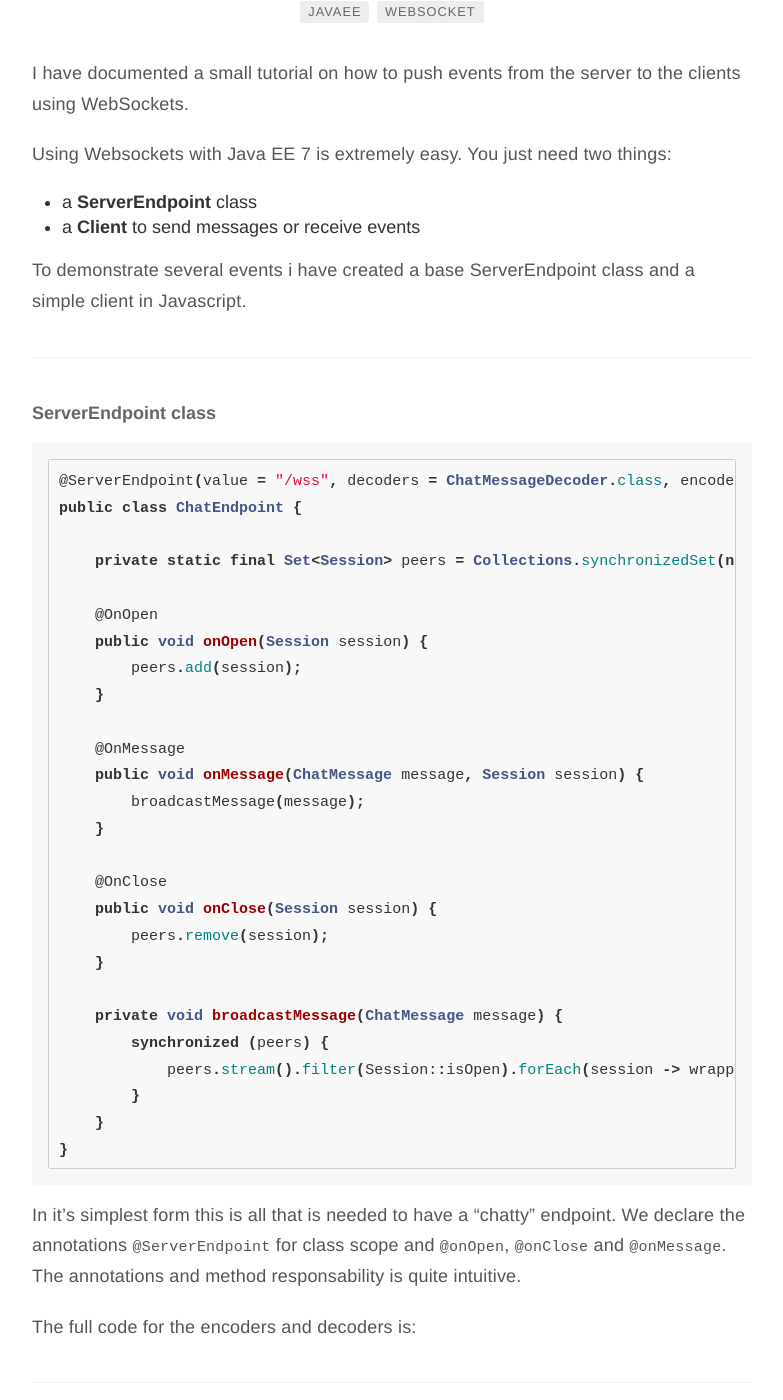
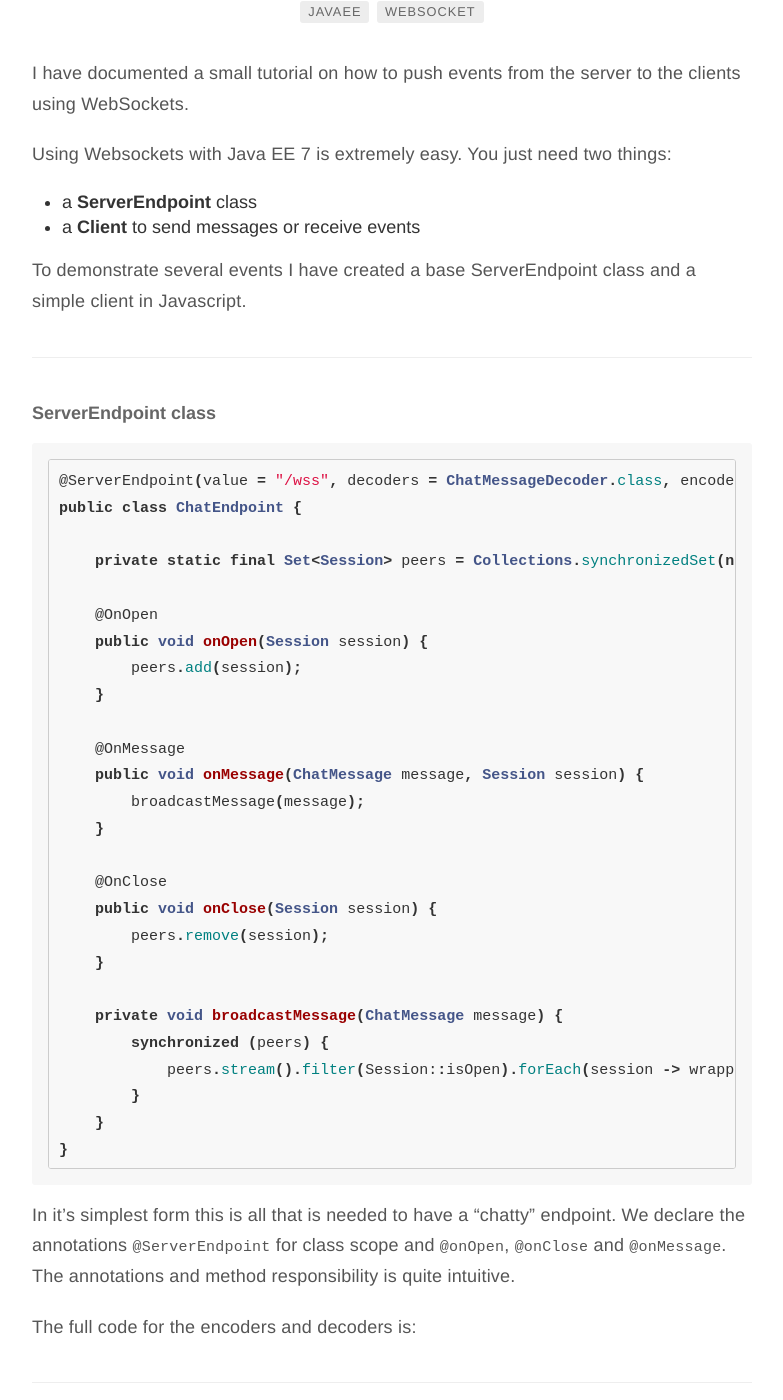
Before and after one commit to mbarralo/mbarralo.github.io, a Jekyll site: the page built from _posts/2017-05-04-websocket-events.md, in a window 1280 px wide and 1400 px high, scrolled down 267 px. Shown: the whole window, without its empty margins (248-1031 px from the left). Built offline with Jekyll 4.4.1, drawn with Linux system fonts in a browser that asks for light colours; comment, search, counter and statistics services are not loaded; some of the changed text lies outside the part shown.

Commit message:
fixed typos

````diff
--- a/_posts/2017-05-04-websocket-events.md
+++ b/_posts/2017-05-04-websocket-events.md
@@ -10,7 +10,7 @@ Using Websockets with Java EE 7 is extremely easy. You just need two things:
 * a **ServerEndpoint** class
 * a **Client** to send messages or receive events
 
-To demonstrate several events i have created a base ServerEndpoint class and a simple client in Javascript.
+To demonstrate several events I have created a base ServerEndpoint class and a simple client in Javascript.
 
 ***
 
@@ -45,7 +45,7 @@ public class ChatEndpoint {
 }
 ```
 In it's simplest form this is all that is needed to have a "chatty" endpoint.
-We declare the annotations `@ServerEndpoint` for class scope and `@onOpen`, `@onClose` and `@onMessage`. The annotations and method responsability is quite intuitive.
+We declare the annotations `@ServerEndpoint` for class scope and `@onOpen`, `@onClose` and `@onMessage`. The annotations and method responsibility is quite intuitive.
 
 The full code for the encoders and decoders is:
 
````
Also changed, not shown: other parts of _posts/2017-05-04-websocket-events.md (+1 -1 lines), _posts/2017-05-04-arquillian-rest-integration-tests.md (+1 -1 lines), _posts/2018-06-20-security-xss.md (+3 -3 lines).
